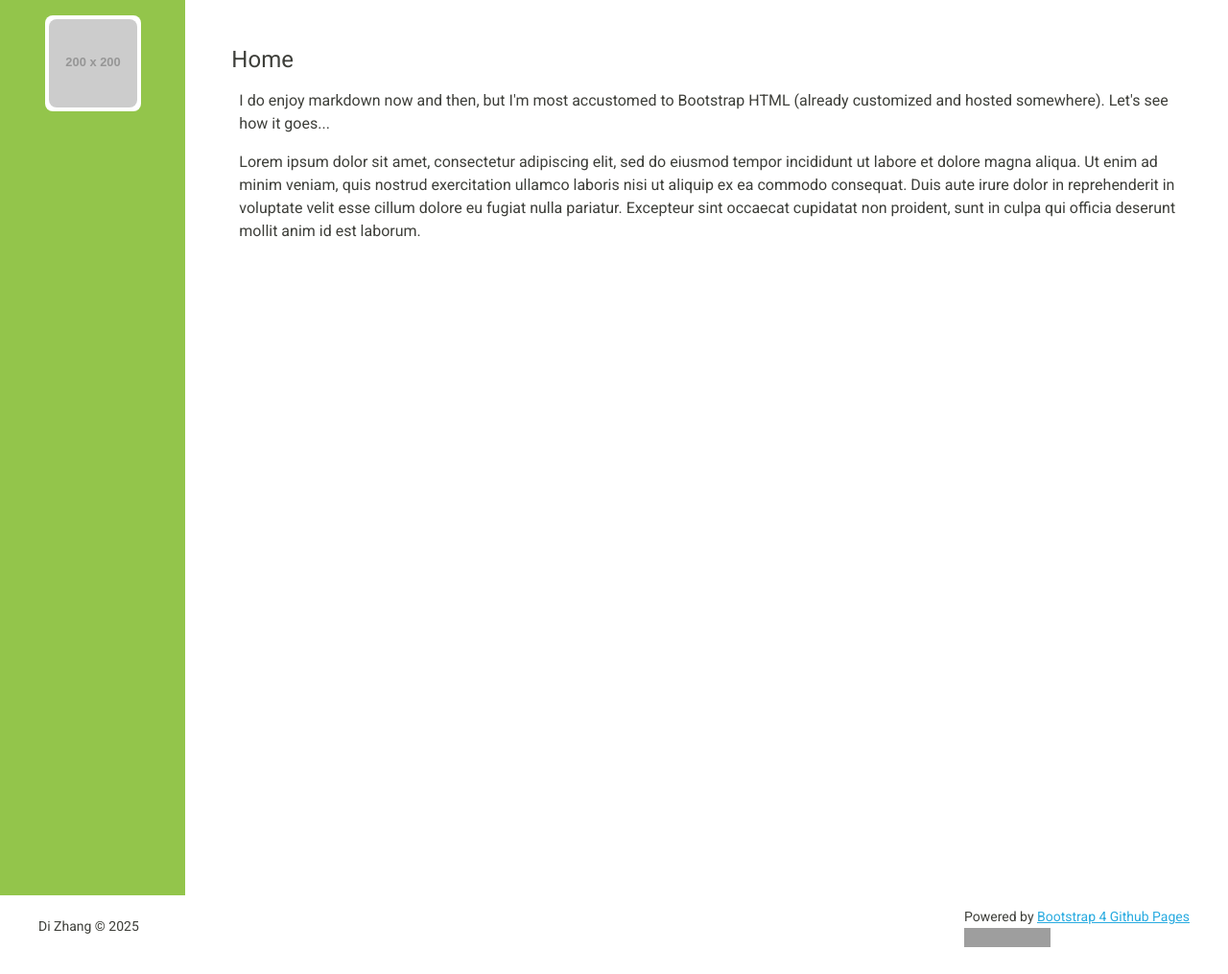
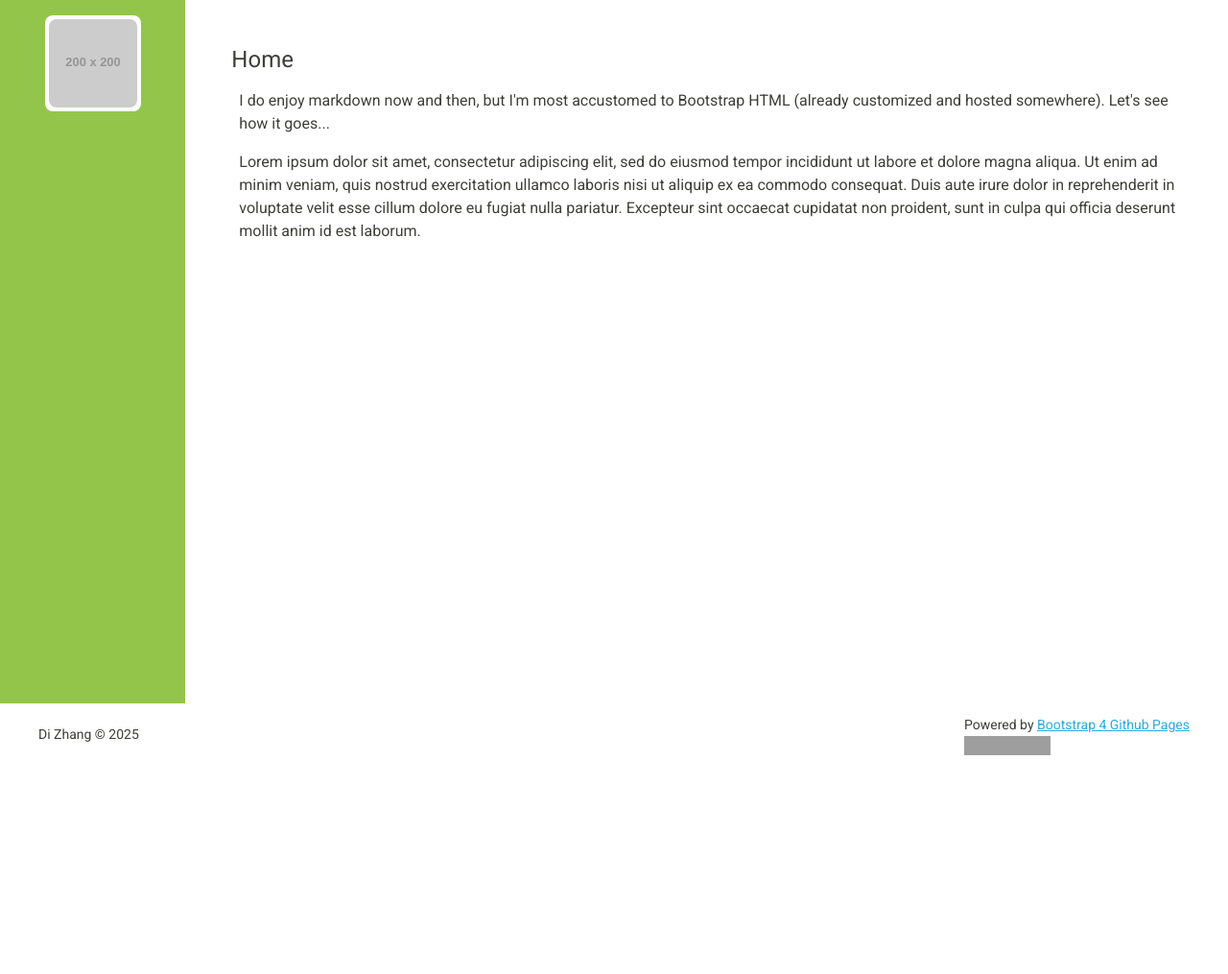
Before and after one commit to zhangdi33/zhangdi33.github.io, a Jekyll site: the page built from index.html, in a window 1280 px wide. Shown: the whole page at 96% size. Built offline with Jekyll 4.4.1, drawn with Linux system fonts in a browser that asks for light colours; after the commit the page ends 900 px from its top, so only the background shows below that; grey boxes are pictures that could not be loaded.

Commit message:
Update index.html

```diff
--- a/index.html
+++ b/index.html
@@ -10,7 +10,7 @@ title: Home
     <meta name="viewport" content="width=device-width, initial-scale=1">
   </head>
   <body>
-    <div class="card border-0 p-2" style="min-height:calc(100vh - 100px);">
+    <div class="card border-0 p-2" style="min-height:calc(100vh - 300px);">
       <p>I do enjoy markdown now and then, but I'm most accustomed to Bootstrap HTML (already customized and hosted somewhere). Let's see how it goes...</p>
     <p>Lorem ipsum dolor sit amet, consectetur adipiscing elit, sed do eiusmod tempor incididunt ut labore et dolore magna aliqua. Ut enim ad minim veniam, quis nostrud exercitation ullamco laboris nisi ut aliquip ex ea commodo consequat. Duis aute irure dolor in reprehenderit in voluptate velit esse cillum dolore eu fugiat nulla pariatur. Excepteur sint occaecat cupidatat non proident, sunt in culpa qui officia deserunt mollit anim id est laborum.</p>
     </div>
```
